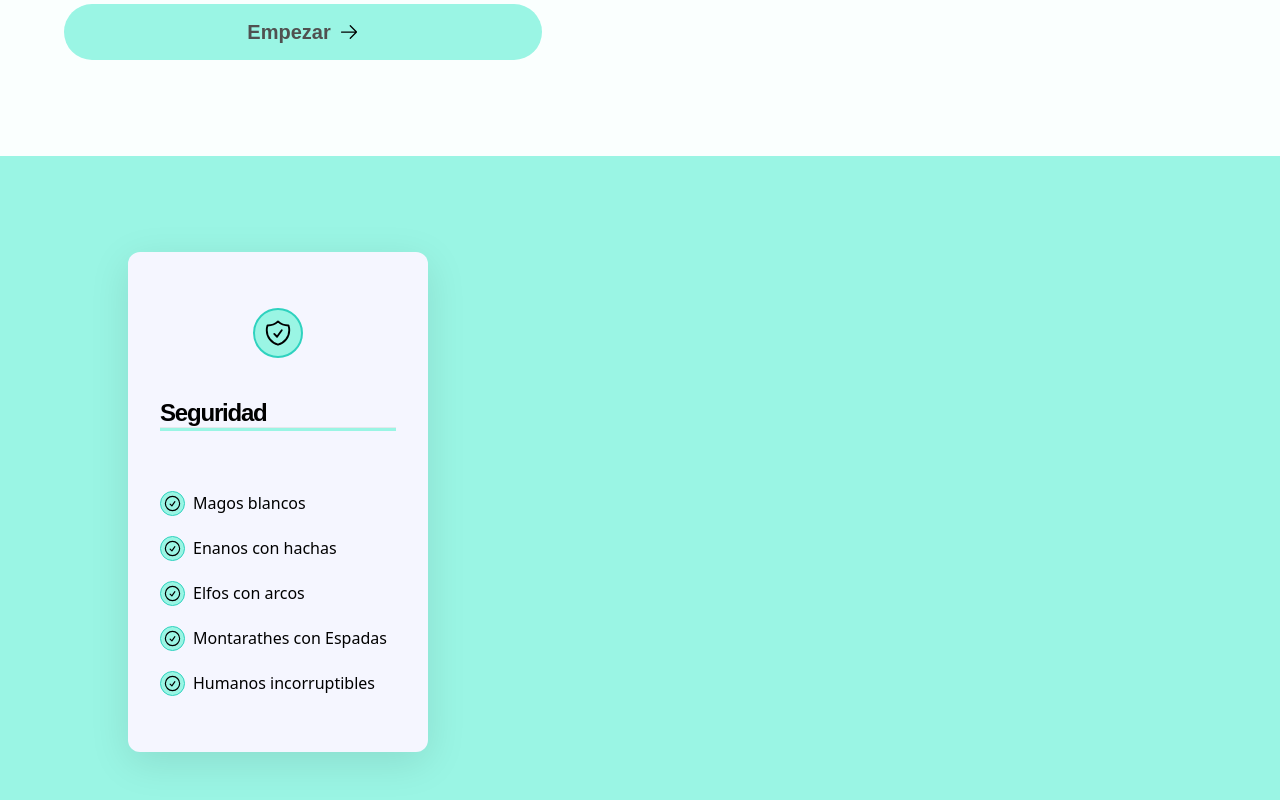
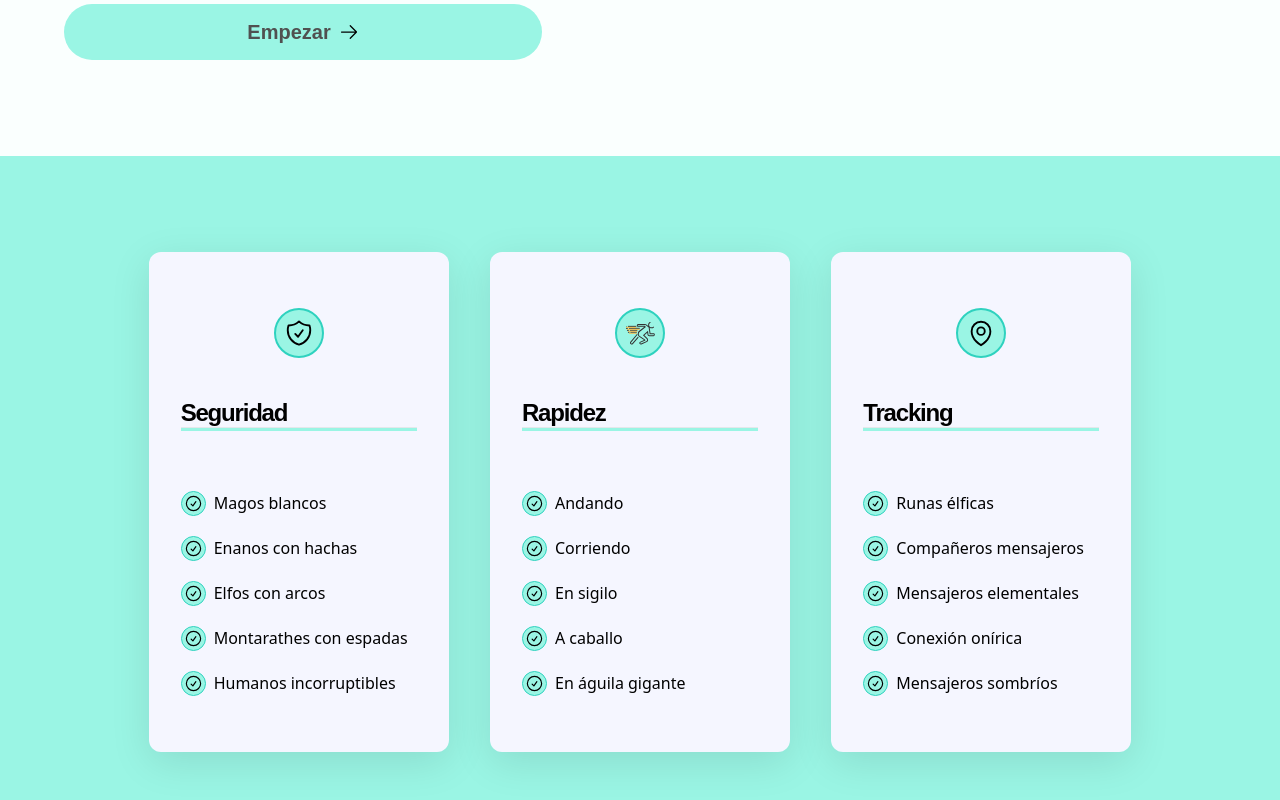
Before and after one commit to feixes/khazad-dum-delivery, a React (Vite) app: page / in a window 1280 px wide. Shown: the part 761-1561 px from the top of the page. Built offline with nearby package versions, Linux system fonts and the light colour scheme.

Commit message:
features section for big screens

```diff
--- a/src/assets/icons/index.ts
+++ b/src/assets/icons/index.ts
@@ -3,11 +3,15 @@ import hamburgerMenu from './hamburgerMenu.svg'
 import rightArrow from './rightArrow.svg'
 import shield from './shield.svg'
 import check from './check.svg'
+import speed from './speed.svg'
+import location from './location.svg'
 
 export {
     cross,
     hamburgerMenu,
     rightArrow,
     shield,
-    check
+    check,
+    speed,
+    location
 }
--- /dev/null
+++ b/src/landing/components/FeaturesCard.tsx
@@ -0,0 +1,38 @@
+import { check } from "../../assets/icons"
+
+
+
+
+export const FeaturesCard = ({ title, icon, features }) => {
+    return (
+
+        <div className=" rounded-xl w-[300px] h-[500px] bg-pale-blue shadow-3xl flex flex-col justify-center items-around p-8">
+
+            <img
+                src={icon}
+                alt={icon}
+                height={50}
+                width={50}
+                className="bg-primary rounded-full p-2 mx-auto mb-10 border-primary-dark border-2" />
+
+            <h4 className="text-2xl bg-transparent font-palanquin font-bold tracking-tighter">{title}</h4>
+            <hr className="h-1 bg-primary" />
+            <ul className="bg-transparent mt-10 text-montserrat">
+                {
+                    features.map(feature => (
+                        <li key={feature} className="mt-5 bg-transparent flex">
+                            <img
+                                src={check}
+                                alt="checkbox item"
+                                className="bg-primary p-0.5 border-[1px] border-primary-dark rounded-full border-1  mr-2"
+                                height={25}
+                                width={25}
+                            />
+                            {feature}
+                        </li>
+                    ))
+                }
+            </ul>
+        </div>
+    )
+}
--- /dev/null
+++ b/src/landing/components/index.ts
@@ -0,0 +1,2 @@
+export * from './Hero'
+export * from './FeaturesCard'
--- /dev/null
+++ b/src/landing/constants/FeaturesConstants.ts
@@ -0,0 +1,38 @@
+import { location, shield, speed } from "../../assets/icons"
+
+export const featuresConstants = [
+    {
+        title: 'Seguridad',
+        icon: shield,
+        features: [
+            'Magos blancos',
+            'Enanos con hachas',
+            'Elfos con arcos',
+            'Montarathes con espadas',
+            'Humanos incorruptibles'
+        ]
+    },
+    {
+        title: 'Rapidez',
+        icon: speed,
+        features: [
+            'Andando',
+            'Corriendo',
+            'En sigilo',
+            'A caballo',
+            'En águila gigante'
+        ]
+    },
+    {
+        title: 'Tracking',
+        icon: location,
+        features: [
+            'Runas élficas',
+            'Compañeros mensajeros',
+            'Mensajeros elementales',
+            'Conexión onírica',
+            'Mensajeros sombríos'
+        ]
+    }
+
+]
--- a/src/landing/pages/HomePage.tsx
+++ b/src/landing/pages/HomePage.tsx
@@ -1,5 +1,6 @@
-import { shield, check } from "../../assets/icons"
+import { FeaturesCard } from "../components"
 import { Hero } from "../components/Hero"
+import { featuresConstants } from "../constants/FeaturesConstants"
 
 
 
@@ -13,40 +14,15 @@ export const HomePage = () => {
             </section>
 
             <section className=" padding bg-primary w-full">
-                <div className="max-container bg-inherit padding-x">
-                    <div className=" rounded-xl max-w-[300px] h-[500px] bg-pale-blue shadow-3xl flex flex-col justify-center items-around p-8">
-                        <img
-                            src={shield}
-                            alt={shield}
-                            height={50}
-                            width={50}
-                            className="bg-primary rounded-full p-2 mx-auto mb-10 border-primary-dark border-2" />
+                <div className="max-container bg-inherit padding-x flex justify-around">
 
-                        <h4 className="text-2xl bg-transparent font-palanquin font-bold tracking-tighter">Seguridad</h4>
-                        <hr className="h-1 bg-primary" />
-                        <ul className="bg-transparent mt-10 text-montserrat">
-                            <li className="mt-5 bg-transparent flex">
-                                <img src={check} alt="" className="bg-primary p-0.5 border-[1px] border-primary-dark rounded-full border-1  mr-2" height={25} width={25} />
-                                Magos blancos
-                            </li>
-                            <li className="mt-5 bg-transparent flex">
-                                <img src={check} alt="" className="bg-primary p-0.5 border-[1px] border-primary-dark rounded-full border-1  mr-2" height={25} width={25} />
-                                Enanos con hachas
-                            </li>
-                            <li className="mt-5 bg-transparent flex">
-                                <img src={check} alt="" className="bg-primary p-0.5 border-[1px] border-primary-dark rounded-full border-1  mr-2" height={25} width={25} />
-                                Elfos con arcos
-                            </li>
-                            <li className="mt-5 bg-transparent flex">
-                                <img src={check} alt="" className="bg-primary p-0.5 border-[1px] border-primary-dark rounded-full border-1  mr-2" height={25} width={25} />
-                                Montarathes con Espadas
-                            </li>
-                            <li className="mt-5 bg-transparent flex">
-                                <img src={check} alt="" className="bg-primary p-0.5 border-[1px] border-primary-dark rounded-full border-1  mr-2" height={25} width={25} />
-                                Humanos incorruptibles
-                            </li>
-                        </ul>
-                    </div>
+                    {
+                        featuresConstants.map(featureItem => (
+
+                            <FeaturesCard key={featureItem.title} {...featureItem} />
+                        ))
+                    }
+
                 </div>
             </section>
         </>
```
Also changed, not shown: src/assets/icons/location.svg (added), src/assets/icons/speed.svg (added), src/landing/components/FeaturesCard.jsx (deleted).
